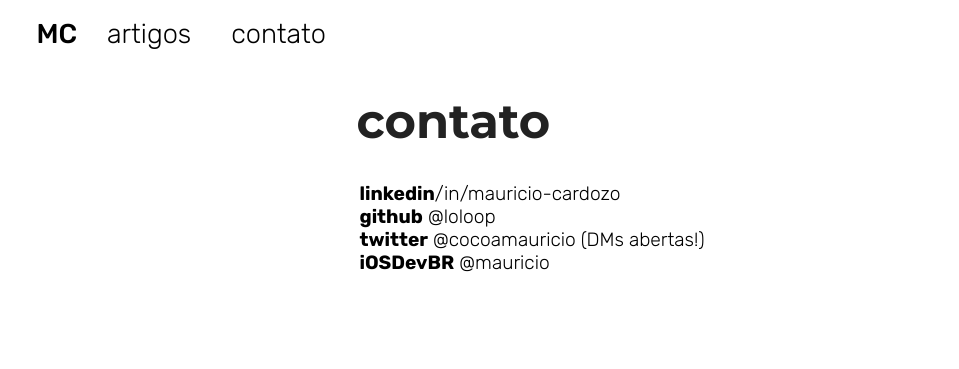
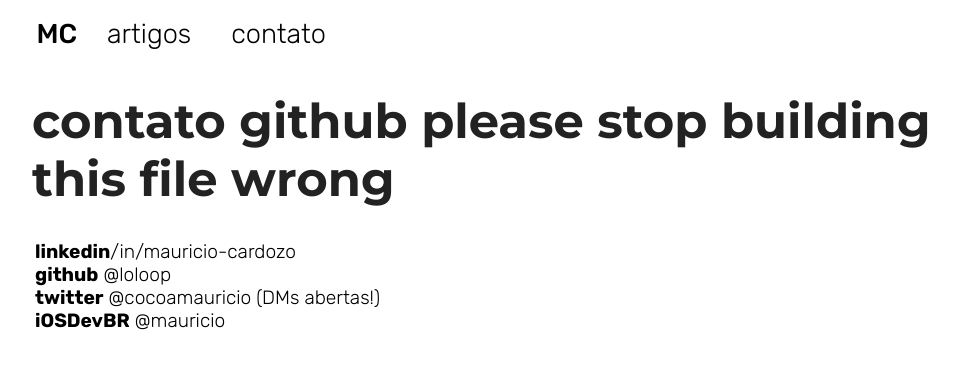
Before and after one commit to loloop/loloop.github.io, a Jekyll site: the page built from contato/index.md, in a window 1280 px wide. Shown: the top 369 px of the page, without its empty margins (108-1067 px from the left). Built offline with Jekyll 4.4.1, drawn with Linux system fonts in a browser that asks for light colours; our own code applies the rules of GitHub Pages for plain Markdown files.

Commit message:
Update index.md

```diff
--- a/contato/index.md
+++ b/contato/index.md
@@ -2,6 +2,6 @@
 layout: main
 ---
 
-# contato
+# contato github please stop building this file wrong
 
 {% for item in site.data.contact.contact %}<a href="{{item.url}}" class="inverted light"><strong>{{item.name}}</strong><span class="">{{item.id}}</span></a><br>{% endfor %}
```
